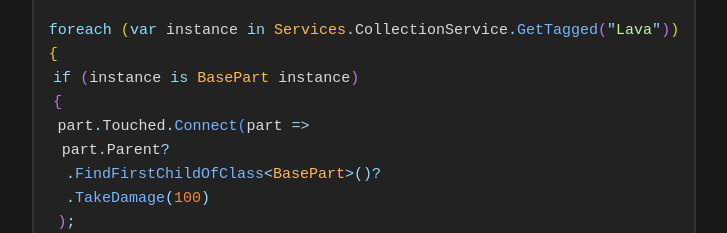
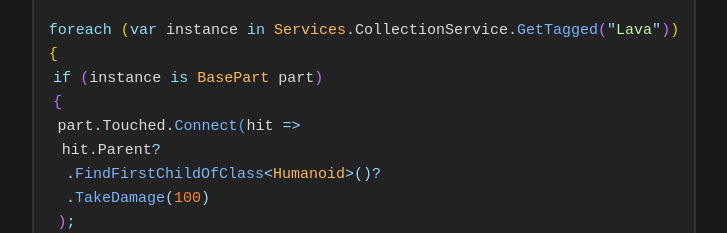
Before and after one commit to roblox-csharp/roblox-cs.com, a Vue app: page / in a window 1280 px wide. Shown: the part 554-787 px from the top of the page, without its empty margins (276-1003 px from the left). Built offline with nearby package versions, Linux system fonts and the light colour scheme; no server answers.

Commit message:
fix: lava example code identifiers

```diff
--- a/src/components/code-examples/LavaExample.vue
+++ b/src/components/code-examples/LavaExample.vue
@@ -3,11 +3,11 @@
 
 <span class="cs-kw">foreach</span> <span class="cs-b1">(</span><span class="cs-kw">var</span> <span class="cs-id">instance</span> <span class="cs-kw">in</span> <span class="cs-class">Services</span><span class="cs-op">.</span><span class="cs-id">CollectionService</span><span class="cs-op">.</span><span class="cs-fn">GetTagged</span><span class="cs-b2">(</span><span class="cs-op">"</span><span class="cs-str">Lava</span><span class="cs-op">"</span><span class="cs-b2">)</span><span class="cs-b1">)</span>
 <span class="cs-b1">{</span>
-&ThickSpace;<span class="cs-kw">if</span> <span class="cs-b2">(</span><span class="cs-id">instance</span> <span class="cs-kw">is</span> <span class="cs-class">BasePart</span> <span class="cs-id">instance</span><span class="cs-b2">)</span>
+&ThickSpace;<span class="cs-kw">if</span> <span class="cs-b2">(</span><span class="cs-id">instance</span> <span class="cs-kw">is</span> <span class="cs-class">BasePart</span> <span class="cs-id">part</span><span class="cs-b2">)</span>
 &ThickSpace;<span class="cs-b2">{</span>
-&ThickSpace;&ThickSpace;<span class="cs-id">part</span><span class="cs-op">.</span><span class="cs-id">Touched</span><span class="cs-op">.</span><span class="cs-fn">Connect</span><span class="cs-b3">(</span><span class="cs-id">part</span> <span class="cs-op">=></span>
-&ThickSpace;&ThickSpace;&ThickSpace;<span class="cs-id">part</span><span class="cs-op">.</span><span class="cs-id">Parent</span><span class="cs-op">?</span>
-&ThickSpace;&ThickSpace;&ThickSpace;&ThickSpace;<span class="cs-op">.</span><span class="cs-fn">FindFirstChildOfClass</span><span class="cs-op">&lt;</span><span class="cs-class">BasePart</span><span class="cs-op">&gt;()?</span>
+&ThickSpace;&ThickSpace;<span class="cs-id">part</span><span class="cs-op">.</span><span class="cs-id">Touched</span><span class="cs-op">.</span><span class="cs-fn">Connect</span><span class="cs-b3">(</span><span class="cs-id">hit</span> <span class="cs-op">=></span>
+&ThickSpace;&ThickSpace;&ThickSpace;<span class="cs-id">hit</span><span class="cs-op">.</span><span class="cs-id">Parent</span><span class="cs-op">?</span>
+&ThickSpace;&ThickSpace;&ThickSpace;&ThickSpace;<span class="cs-op">.</span><span class="cs-fn">FindFirstChildOfClass</span><span class="cs-op">&lt;</span><span class="cs-class">Humanoid</span><span class="cs-op">&gt;()?</span>
 &ThickSpace;&ThickSpace;&ThickSpace;&ThickSpace;<span class="cs-op">.</span><span class="cs-fn">TakeDamage</span><span class="cs-op">(</span><span class="cs-num">100</span><span class="cs-op">)</span>
 &ThickSpace;&ThickSpace;<span class="cs-b2">)</span><span class="cs-op">;</span>
 &ThickSpace;<span class="cs-b2">}</span>
```
